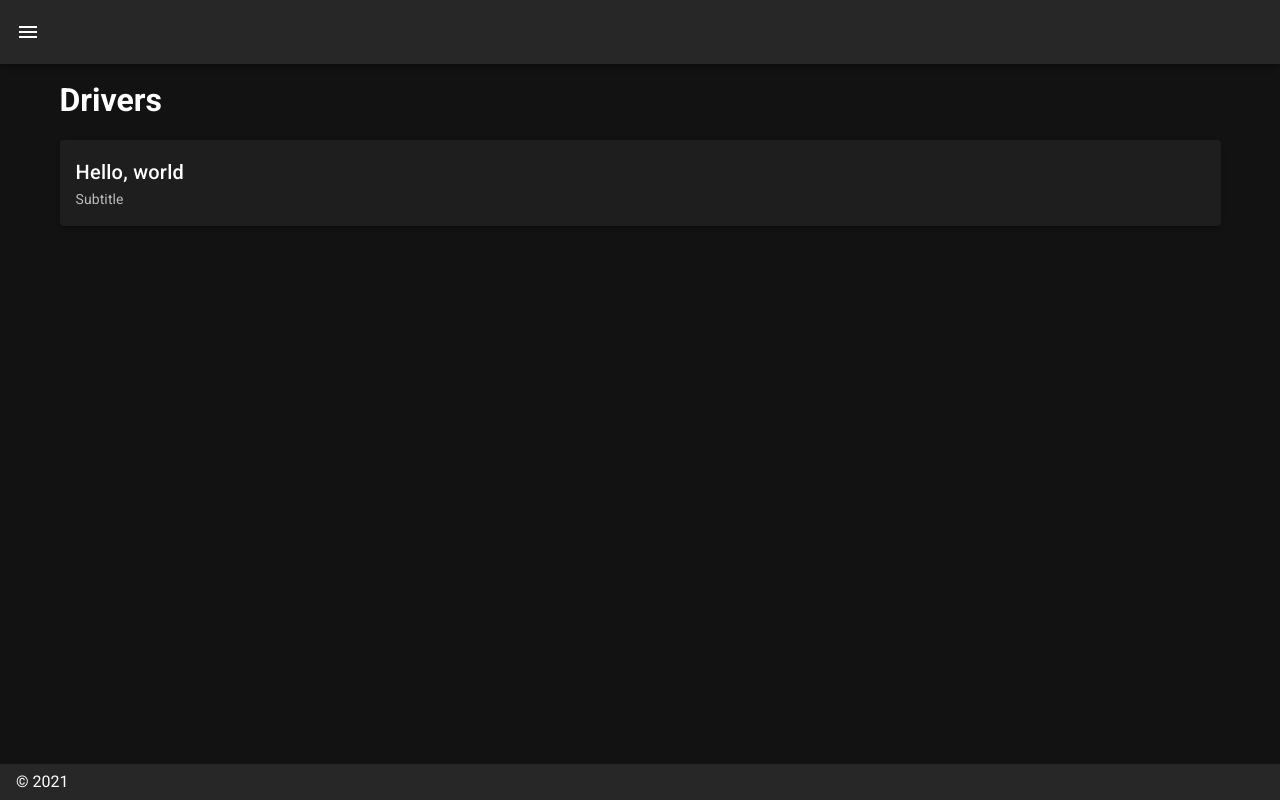
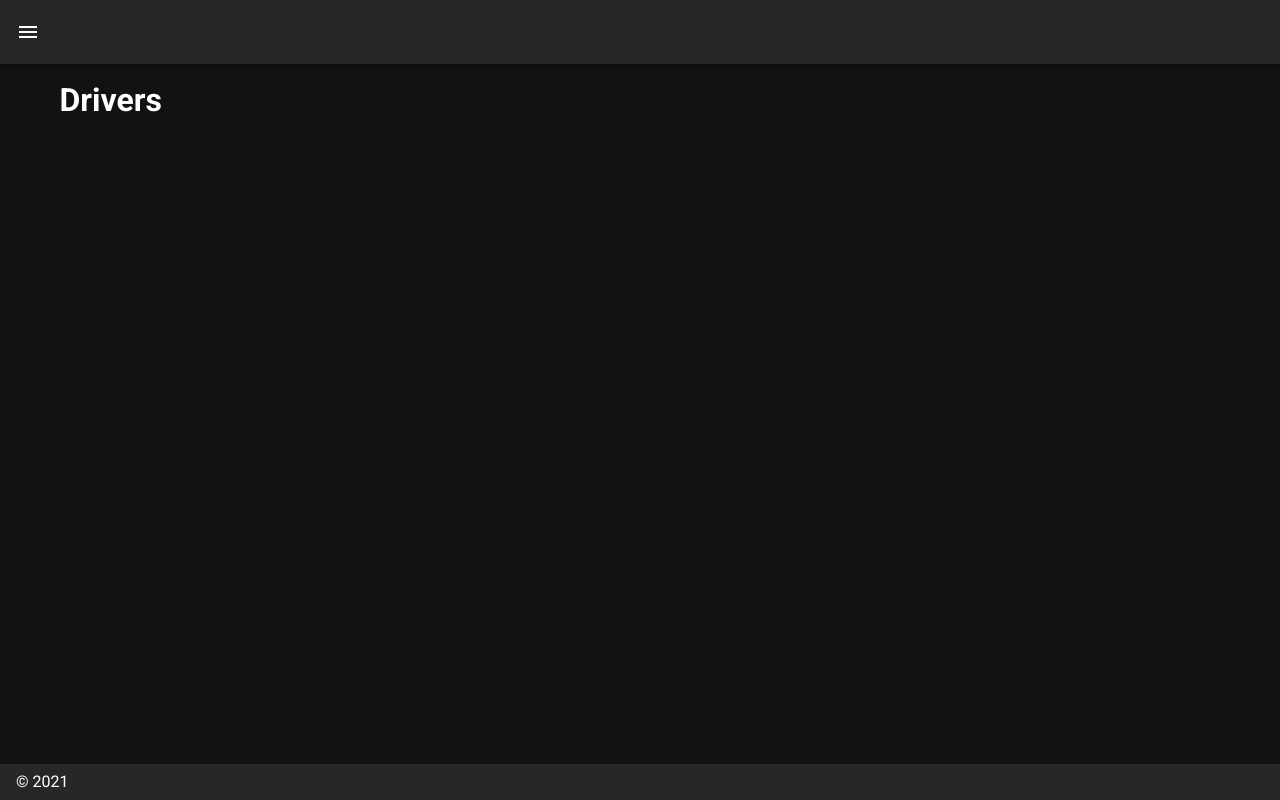
Before and after one commit to PilarCha/Delivery-Service, a Nuxt app: page /drivers in a window 1280 px wide. Built offline with nearby package versions, Linux system fonts and the light colour scheme.

Commit message:
forgot to commit

```diff
--- a/pages/drivers/index.vue
+++ b/pages/drivers/index.vue
@@ -1,19 +1,27 @@
 <template>
   <div class="">
-    <h1 class="mb-4">Drivers</h1>
+    <h1 class = "mb-4">Drivers</h1>
     <section>
-      <v-card>
-        <v-card-title> Hello, world </v-card-title>
-        <v-card-subtitle>Subtitle</v-card-subtitle>
+      <v-card
+        class = "mb-2"
+        :to="`/drivers/${driver.driver_id}`"
+        :key="index"
+        v-for="(driver,index) in drivers"
+      >
+        <v-card-title> {{ driver.name }} </v-card-title>
       </v-card>
     </section>
   </div>
 </template>
 
 <script>
+
 export default {
+
+  computed: {
+    drivers () {
+      return this.$store.state.drivers.data
+    }
+  }
+
 }
-</script>
-
-<style lang="css" scoped>
-</style>
```
